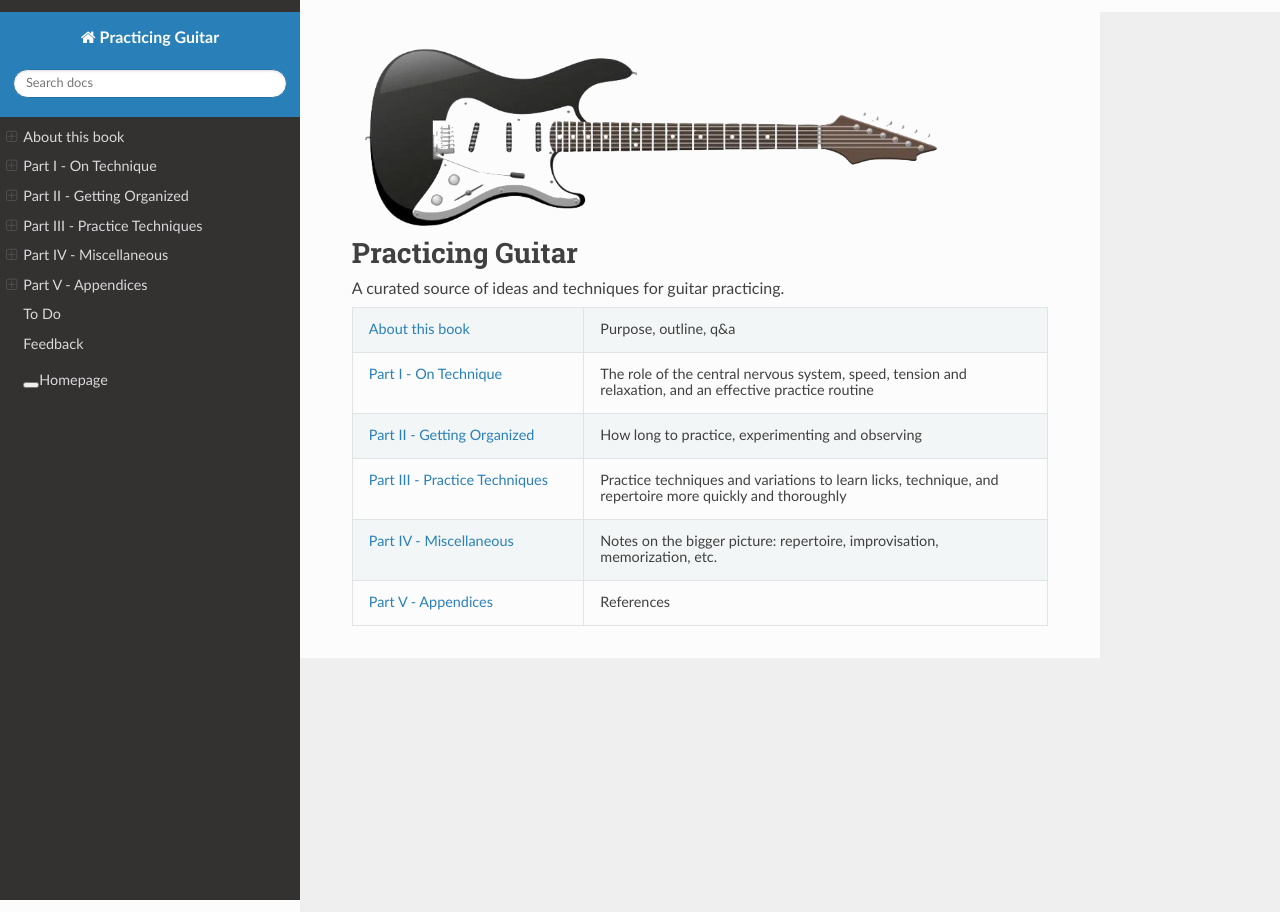
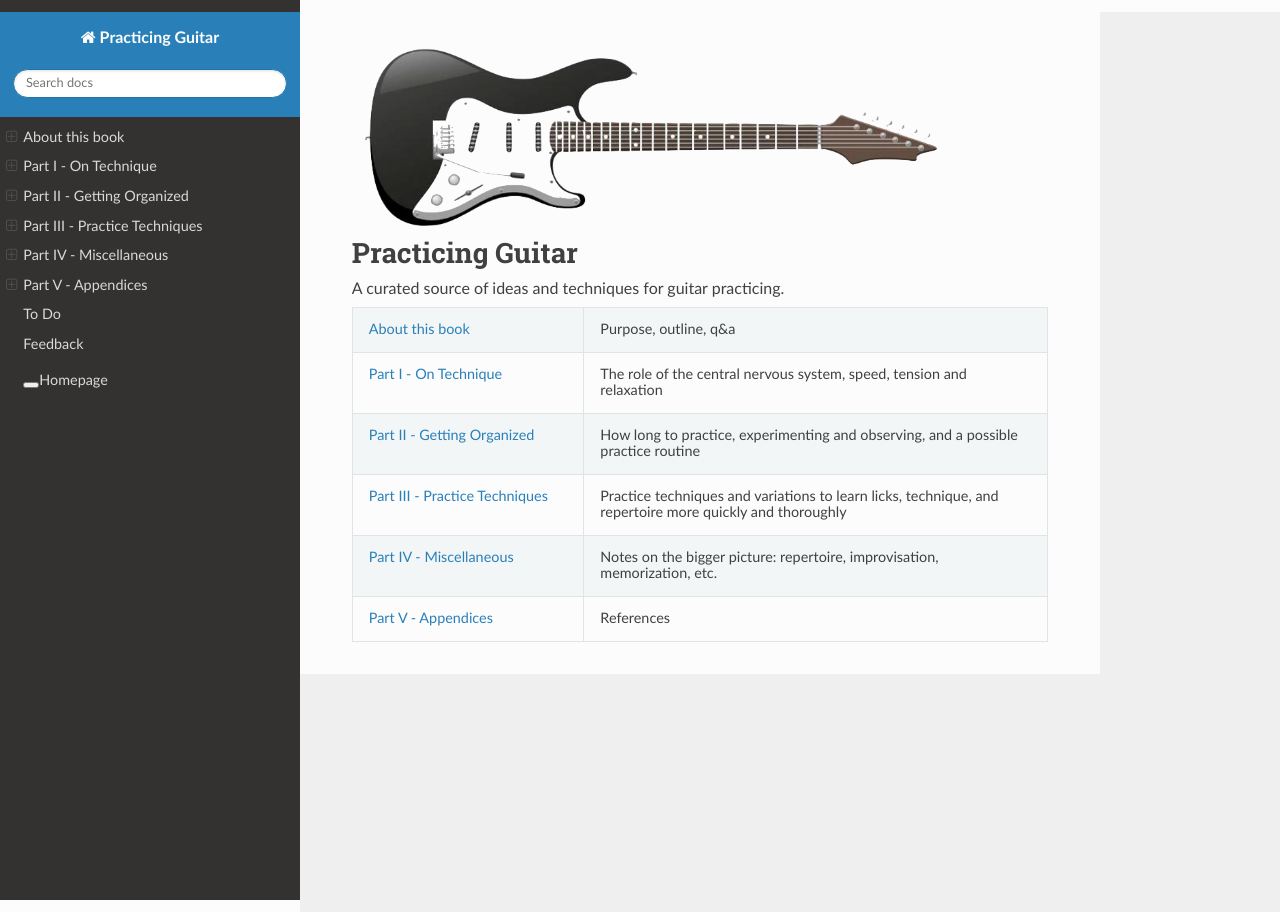
Before and after one commit to jzohrab/practicing-guitar, a Sphinx documentation site: the page built from docs/index.rst, in a window 1280 px wide. Built offline with Sphinx 7.4.7 and the Read the Docs theme 2.0.0, drawn with Linux system fonts in a browser that asks for light colours; a script that is not in the unit is left out.

Commit message:
Move practice routine.

```diff
--- a/docs/index.rst
+++ b/docs/index.rst
@@ -16,9 +16,9 @@
    * - :ref:`about`
      - Purpose, outline, q&a
    * - :ref:`part-1-on-technique`
-     - The role of the central nervous system, speed, tension and relaxation, and an effective practice routine
+     - The role of the central nervous system, speed, tension and relaxation
    * - :ref:`part-2-getting-organized`
-     - How long to practice, experimenting and observing
+     - How long to practice, experimenting and observing, and a possible practice routine
    * - :ref:`part-3-techniques`
      - Practice techniques and variations to learn licks, technique, and repertoire more quickly and thoroughly
    * - :ref:`part-4-misc`
--- a/docs/part-1-on-technique/_index.rst
+++ b/docs/part-1-on-technique/_index.rst
@@ -27,6 +27,5 @@
    speed
    start-slow-fails
    tension-and-relaxation
-   a-better-practice-routine
 
 .. todo:: verify text here
--- a/docs/part-2-getting-organized/_index.rst
+++ b/docs/part-2-getting-organized/_index.rst
@@ -15,3 +15,4 @@
    organization
    experimentation-and-observation
    practice-journal
+   a-practice-routine
--- a/docs/part-1-on-technique/a-better-practice-routine.rst
+++ b/docs/part-2-getting-organized/a-practice-routine.rst
@@ -1,5 +1,5 @@
-A Better Practice Routine
--------------------------
+A Practice Routine
+------------------
 
 .. todo:: fill in content for a-better-practice-routine.rst
 
```
